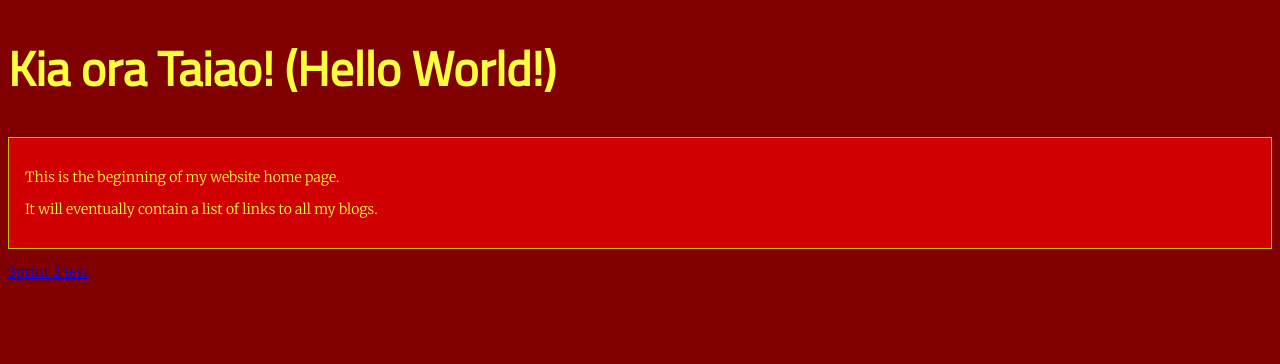
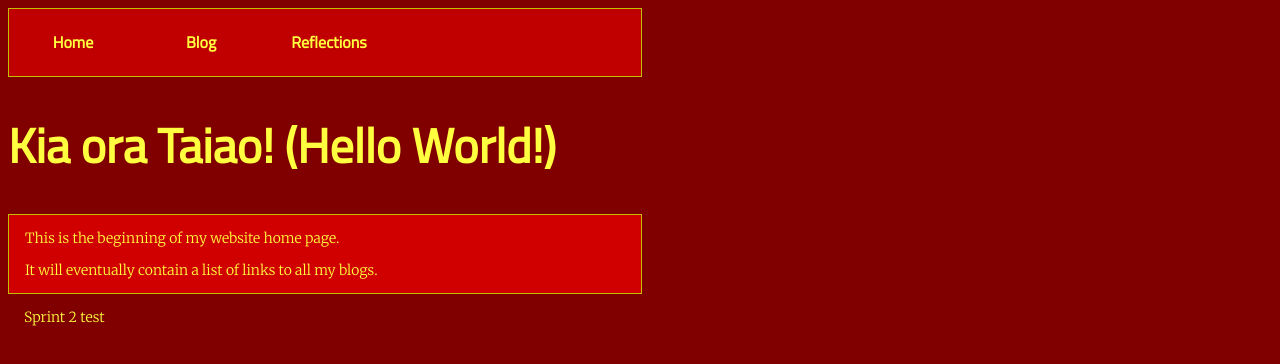
Before and after one commit to mktsewhoy/mktsewhoy.github.io, a plain HTML site: page index.html in a window 1280 px wide. Drawn offline with Linux system fonts and the light colour scheme.

Commit message:
Major syntax fix & cleanup.

```diff
--- a/index.html
+++ b/index.html
@@ -3,9 +3,25 @@
   <head>
       <meta charset="UTF-8">
       <link href="styles/main.css" rel="stylesheet" type="text/css" />
+      <link href="https://fonts.googleapis.com/css?family=Merriweather:300|Titillium+Web" rel="stylesheet" type="text/css">
       <title>mktsewhoy.github.io</title>
-      <link href="https://fonts.googleapis.com/css?family=Merriweather:300|Titillium+Web" rel="stylesheet" type="text/css">
-  <body bgcolor=#800000>
+    <style>
+      a, a:link, a:visited, a:hover {
+        color: #ffff40;
+        text-decoration:none;
+        }
+      a:active {color: white;}
+      body {
+        background-color: #800000;
+      }
+    </style>
+  <body>
+    <header>
+      <nav class=menu>
+        <h4><a href=index.html>Home</a></h4> <h4><a href=#>Blog</a></h4> <h4><a href=>Reflections</a></h4>
+      </nav>
+    </header>
+
     <h1>Kia ora Taiao! (Hello World!)</h1>
 
     <div class="pbox">
--- a/styles/main.css
+++ b/styles/main.css
@@ -6,6 +6,11 @@
     <link href="https://fonts.googleapis.com/css?family=Merriweather:300|Titillium+Web" rel="stylesheet" type="text/css">
 
     <style type="text/css">
+        a, a:link, a:visited, a:hover {
+            color: #ffff40;
+            text-decoration:none;
+        }
+        a:active {color: white;}
         body {
             background-color: #800000;
         }
@@ -21,31 +26,38 @@
             color: #ffff40;
             font-family: "Titillium Web", sans-serif;
             }
+        h4 {font-size: 16px;
+            color: #ffff40;
+            font-family: "Titillium Web", sans-serif;
+            font-style: bold;
+        }
         p {font-size: 14px;
             color: #ffff40;
             font-family: 'Merriweather', serif;
+            margin-left: 16px;
         }
         .pbox {background-color: #d00000;
-            padding: 16px 16px 16px 16px;
+            margin: 8x 8x 8x 8x;
+            padding: 8x 8x 8x 8x;
             border-style: solid;
             border-width: 1px;
             border-color: #c0c000;
+            width: 50%;
         }
-        a.link {color: #ff8000;
+        .menu {
+            background-color: #c00000;
+            margin: 8x 8x 8x 8x;
+            padding: 8x 8x 8x 8x;
+            border-style: solid;
+            border-width: 1px;
+            border-color: #c0c000;
+            display:grid;
+            grid-template-columns: 128px 128px 128px;
+            text-align: center;
+            width: 50%;
         }
-        a.visited {color: #804000;
-        }
-        a.hover {color: #80ff80;
-        }
-        a.active {color: #ffffff;
-        }
-
 
     </style>
     </head>
 
-    <body bgcolor=#800000>
-
-    </body>
-
 </html>
```
Also changed, not shown: blog/sprint1-technical.html (+16 -2 lines).
